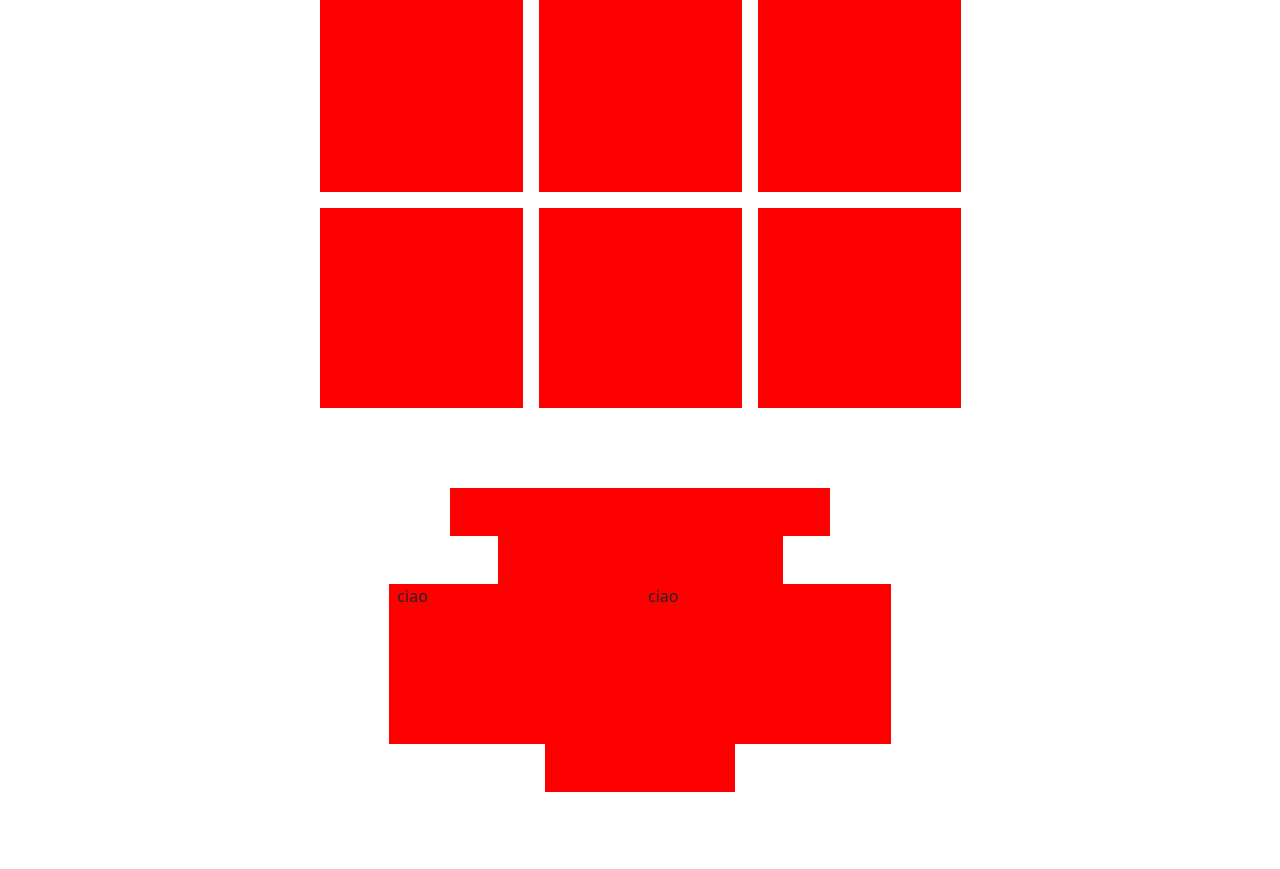
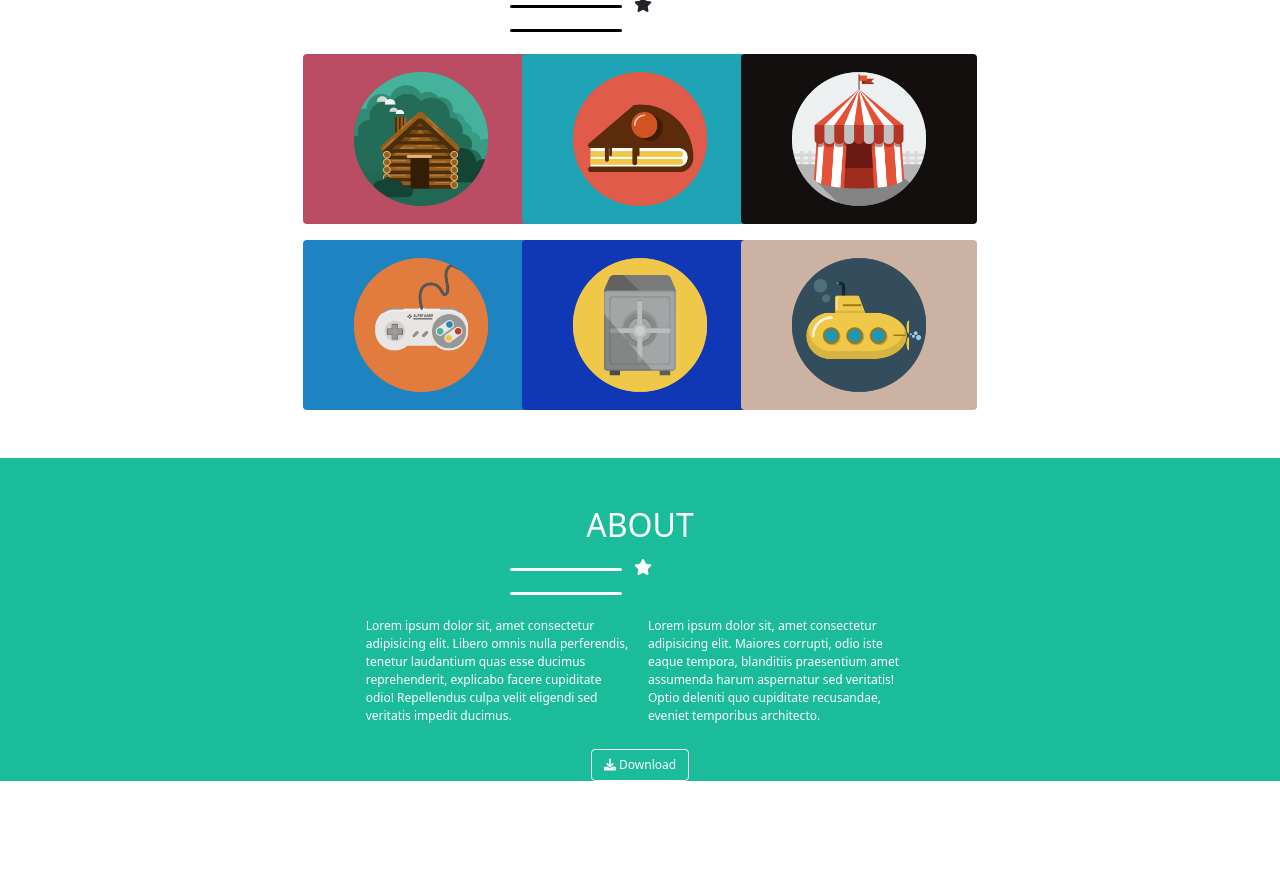
Before and after one commit to aquariusboy91/html-css-bootstrap-freelancer, a plain HTML site: page index.html in a window 1280 px wide. Shown: the part 576-1445 px from the top of the page. Drawn offline with nearby package versions, Linux system fonts and the light colour scheme.

Commit message:
add-about

```diff
--- a/css/style.css
+++ b/css/style.css
@@ -11,9 +11,11 @@
     font-size: 12px;
 }
 
-.col-color {
-    background-color: red;
+.fs-8 {
+    font-size: 12px;
 }
+
+
 
 .jumbo-color {
     background-color: #1ABC9C;
@@ -21,9 +23,14 @@
 
 .line {
     height: 3px;
-    width: 45%;
     background-color: white;
-    display: inline-block;
+    width: 43%;
+}
+
+.line-b {
+    height: 3px;
+    background-color: black;
+    width: 43%;
 }
 
 .d_inline {
@@ -35,18 +42,21 @@
 }
 
 .img-height {
-    height: 300px;
+    height: 170px;
 }
 
 .row-height {
     height: 3em;
 }
 
-.main-height {
-    height: 600px;
-    color: royalblue;
+.btn_1 {
+    background-color: #1ABC9C;
+    border-color: white;
+    color: white;
+}
 
-}
+
+
 
 .main-col-height {
     height: 200px;
--- a/index.html
+++ b/index.html
@@ -53,80 +53,118 @@
 
             <div class="row justify-content-center">
                 <div class="col-3">
-                    <div class="line"></div>
-                    <span><i class="fas fa-star d_inline text-white"></i></span>
-                    <div class="line"></div>
+                        <div>
+                            <div class="line d_inline rounded-pill"></div>
+                            <i class="fas fa-star text-white px-2 align-middle"></i>
+                            <div class="line d_inline rounded-pill"></div>
+                        </div>
                 </div>
             </div>
 
-            <div class="row justify-content-center">
-                <div class="col-5 col-color row-height"></div>
+            <div class="row justify-content-center pt-2 pb-5">
+                <div class="col-5 text-uppercase text-white text-center">
+                    <span>grafic artist - web designer - illustrator</span>
+                </div>
             </div>
         </div>
     </section>
 
     <main>
-        <div class="container-fluid ">
+
+    <!-- PORTFOLIO -->
+        <section>
             <div class="container">
-                <div class="row justify-content-center row-height-margin align-items-end">
-                    <div class="col-4 col-height row-height col-color"></div>
+                <div class="row justify-content-center align-items-end">
+                    <div class="col-4 text-center text-uppercase pt-5">
+                        <h2>portfolio</h2>
+                    </div>
                 </div>
+
                 <div class="row justify-content-center">
-                    <div class="col-3 col-height row-height col-color"></div>
+                    <div class="col-3">
+                        <div>
+                            <div class="line-b d_inline rounded-pill"></div>
+                            <i class="fas fa-star text-black px-2 align-middle"></i>
+                            <div class="line-b d_inline rounded-pill"></div>
+                        </div>
+                    </div>
                 </div>
+
+    <!-- IMMAGINI PORTFOLIO -->
                 <div class="row justify-content-center">
-                    <div class="col-7">
+                    <div class="col-7 pt-3">
                         <div class="row row-cols-lg-3 row-cols-md-2 row-cols-sm-1 g-3">
-                            <div class="col">
-                                <div class="img main-col-height col-color"></div>
+                            <div class="col d-flex justify-content-center">
+                                <div class="img"><img src="img/cabin.png" alt=""class="img-height rounded"></div>
                             </div>
-                            <div class="col">
-                                <div class="img main-col-height col-color"></div>
+                            <div class="col d-flex justify-content-center">
+                                <div><img src="img/cake.png" alt="" class="img-height rounded"></div>
                             </div>
-                            <div class="col">
-                                <div class="img main-col-height col-color"></div>
+                            <div class="col d-flex justify-content-center">
+                                <div><img src="img/circus.png" alt="" class="img-height rounded"></div>
                             </div>
-                            <div class="col">
-                                <div class="img main-col-height col-color"></div>
+                            <div class="col d-flex justify-content-center">
+                                <div><img src="img/game.png" alt="" class="img-height rounded"></div>
                             </div>
-                            <div class="col">
-                                <div class="img main-col-height col-color"></div>
+                            <div class="col d-flex justify-content-center">
+                                <div><img src="img/safe.png" alt="" class="img-height rounded"></div>
                             </div>
-                            <div class="col">
-                                <div class="img main-col-height col-color"></div>
+                            <div class="col d-flex justify-content-center">
+                                <div><img src="img/submarine.png" alt="" class="img-height rounded"></div>
                             </div>
 
                         </div>
                     </div>
                 </div>
             </div>
-        </div>
-        <div class="container-fluid color-jumbo">
+         </section>
+
+    <!-- SEZIONE ABOUT -->
+        <section class="jumbo-color mt-5">
             <div class="container">
+
                 <div class="row justify-content-center">
-                    <div class="col-4 col-height row-height col-color margin-top"></div>
+                    <div class="col-4 text-center text-uppercase pt-5 text-white">
+                        <h2>about</h2>
+                    </div>
                 </div>
+
                 <div class="row justify-content-center">
-                    <div class="col-3 col-height row-height col-color"></div>
-                </div>
-                <div class="row justify-content-center">
-                    <div class="col-8">
-                        <div class="row row-cols-lg-3 row-cols-md-2 row-cols-sm-1 g-3 justify-content-center">
-                            <div class="col col-height col-color">
-                                <div class="colonna-sinistra">ciao</div>
-                            </div>
-                            <div class="col col-height col-color">
-                                <div class="colonna-destra">ciao</div>
-                            </div>
+                    <div class="col-3">
+                        <div>
+                            <div class="line d_inline rounded-pill"></div>
+                            <i class="fas fa-star text-white px-2 align-middle"></i>
+                            <div class="line d_inline rounded-pill"></div>
                         </div>
                     </div>
                 </div>
+
+                <div class="row justify-content-center pt-3">
+                    <div class="col-9">
+                        <div class="row row-cols-lg-3 row-cols-md-2 row-cols-sm-1 g-3 justify-content-center">
+
+                            <div class="col text-white fs-8">
+                                <div class="colonna-sinistra">Lorem ipsum dolor sit, amet consectetur adipisicing elit. Libero omnis nulla perferendis, tenetur laudantium quas esse ducimus reprehenderit, explicabo facere cupiditate odio! Repellendus culpa velit eligendi sed veritatis impedit ducimus.</div>
+                            </div>
+
+                            <div class="col text-white fs-8">
+                                <div class="colonna-destra">Lorem ipsum dolor sit, amet consectetur adipisicing elit. Maiores corrupti, odio iste eaque tempora, blanditiis praesentium amet assumenda harum aspernatur sed veritatis! Optio deleniti quo cupiditate recusandae, eveniet temporibus architecto.</div>
+                            </div>
+
+                        </div>
+                    </div>
+                </div>
+
                 <div class="row justify-content-center">
-                    <div class="col-2 row-height col-color"></div>
+                    <div class="col-2 d-flex justify-content-center pt-4">
+                        <a class="btn btn-outline-primary btn_1  fs-8" href="#" role="button"><i class="fas fa-download text-white"></i> Download</a>
+                    </div>
                 </div>
             </div>
-        </div>
-        <div class="container-fluid">
+        </section>
+
+        <!-- SEZIONE CONTACT -->
+        <section>
             <div class="container">
                 <div class="row justify-content-center">
                     <div class="col-4 col-height row-height col-color margin-top"></div>
@@ -141,7 +179,7 @@
                     <div class="col-8 col-height row-height col-color margin-top"></div>
                 </div>
             </div>
-        </div>
+        </section>
     </main>
     <footer>
         <div class="container-fluid margin-top footer-color">
```
Also changed, not shown: img/cabin.png (added), img/cake.png (added), img/circus.png (added), img/game.png (added), img/safe.png (added), img/submarine.png (added).
